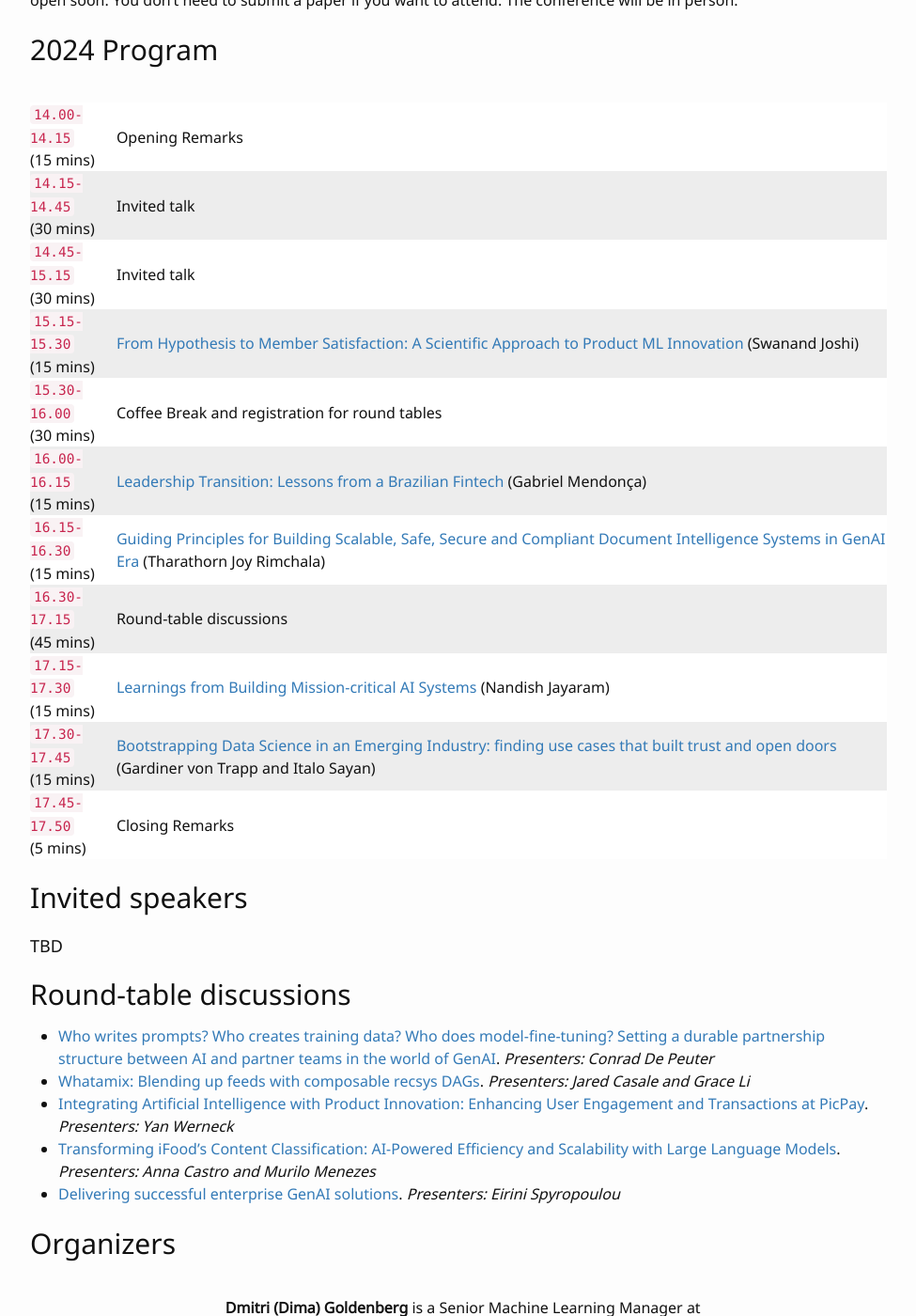
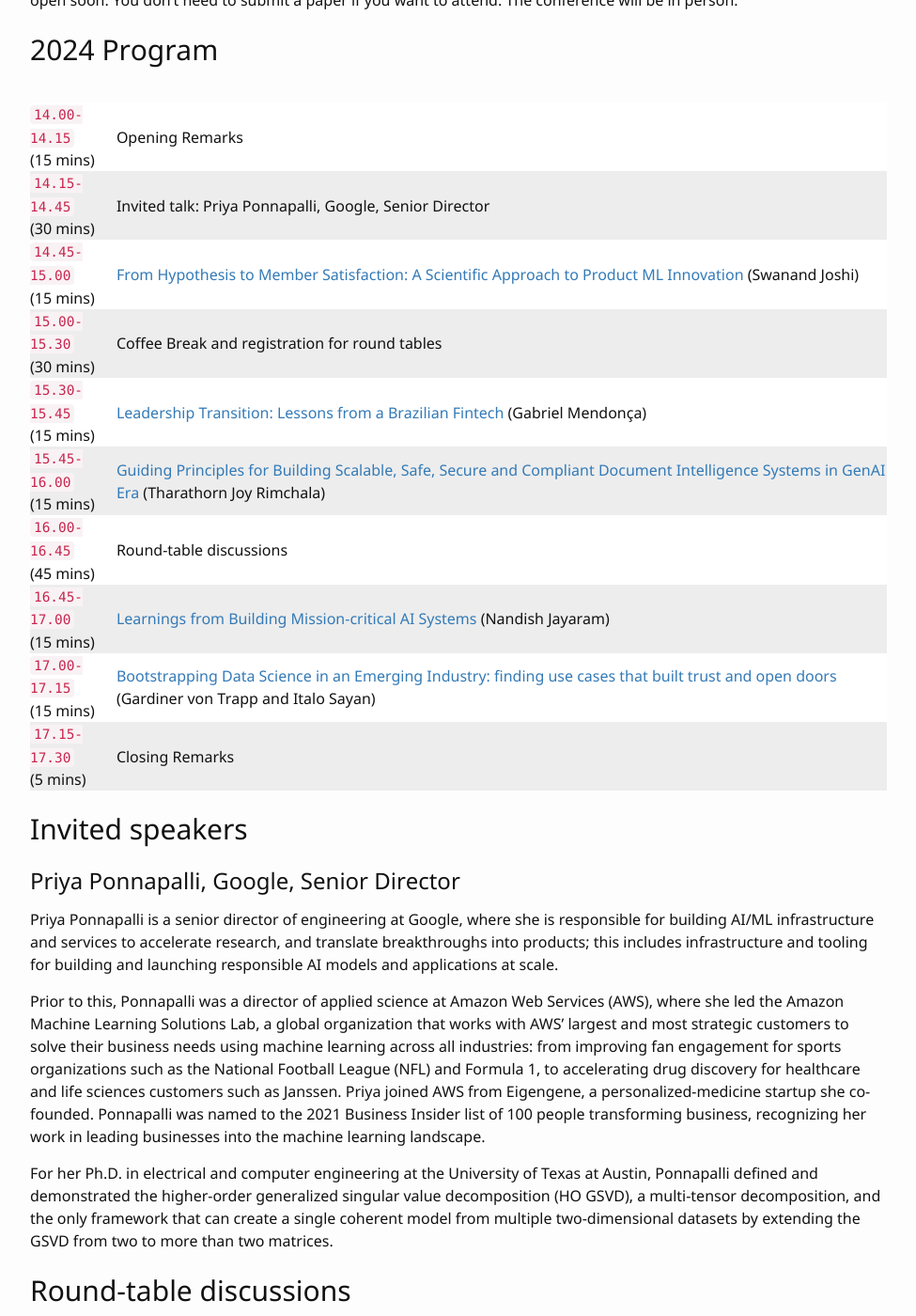
Before and after one commit to wamlm-kdd/wamlm, a Jekyll site: the page built from index.md, in a window 1280 px wide and 1400 px high, scrolled down 3109 px. Shown: the whole window at 94% size, without its empty margins (152-1127 px from the left). Built offline with Jekyll 4.4.1, drawn with Linux system fonts in a browser that asks for light colours; our own code applies the rules of GitHub Pages for plain Markdown files.

Commit message:
Add Priya Ponnapalli bio.

```diff
--- a/index.md
+++ b/index.md
@@ -92,30 +92,37 @@ The workshop is a part of the ACM SIGKDD CONFERENCE ON KNOWLEDGE DISCOVERY AND D
 |:--- |:---|
 | `14.00-14.15` <br /> (15 mins)| Opening Remarks |
 |:--- |:---|
-| `14.15-14.45` <br /> (30 mins) | Invited talk |
+| `14.15-14.45` <br /> (30 mins) | Invited talk: Priya Ponnapalli, Google, Senior Director |
 |:--- |:---|
-| `14.45-15.15` <br />(30 mins) | Invited talk |
+| `14.45-15.00` <br />(15 mins) | [From Hypothesis to Member Satisfaction: A Scientific Approach to Product ML Innovation](papers/wamlm_kdd24_abstract_swanand_joshi.pdf) (Swanand Joshi)|
 |:--- |:---|
-| `15.15-15.30` <br />(15 mins) | [From Hypothesis to Member Satisfaction: A Scientific Approach to Product ML Innovation](papers/wamlm_kdd24_abstract_swanand_joshi.pdf) (Swanand Joshi)|
+| `15.00-15.30` <br />(30 mins) | Coffee Break and registration for round tables |
 |:--- |:---|
-| `15.30-16.00` <br />(30 mins) | Coffee Break and registration for round tables |
+| `15.30-15.45` <br />(15 mins) | [Leadership Transition: Lessons from a Brazilian Fintech](papers/wamlm_kdd24_abstract_gabriel_mendonca.pdf)  (Gabriel Mendonça)|
 |:--- |:---|
-| `16.00-16.15` <br />(15 mins) | [Leadership Transition: Lessons from a Brazilian Fintech](papers/wamlm_kdd24_abstract_gabriel_mendonca.pdf)  (Gabriel Mendonça)|
+| `15.45-16.00` <br /> (15 mins) | [Guiding Principles for Building Scalable, Safe, Secure and Compliant Document Intelligence Systems in GenAI Era](papers/wamlm_kdd24_abstract_tharathorn_joy_rimchala.pdf) (Tharathorn Joy Rimchala)|
 |:--- |:---|
-| `16.15-16.30` <br /> (15 mins) | [Guiding Principles for Building Scalable, Safe, Secure and Compliant Document Intelligence Systems in GenAI Era](papers/wamlm_kdd24_abstract_tharathorn_joy_rimchala.pdf) (Tharathorn Joy Rimchala)|
+|`16.00-16.45` <br />(45 mins) | Round-table discussions |
 |:--- |:---|
-|`16.30-17.15` <br />(45 mins) | Round-table discussions |
+| `16.45-17.00` <br /> (15 mins) | [Learnings from Building Mission-critical AI Systems](papers/wamlm_kdd24_abstract_nandish_jayaram.pdf) (Nandish Jayaram) |
 |:--- |:---|
-| `17.15-17.30` <br /> (15 mins) | [Learnings from Building Mission-critical AI Systems](papers/wamlm_kdd24_abstract_nandish_jayaram.pdf) (Nandish Jayaram) |
+| `17.00-17.15` <br /> (15 mins) | [Bootstrapping Data Science in an Emerging Industry: finding use cases that built trust and open doors](papers/wamlm_kdd24_abstract_gardiner_von_trapp.pdf) (Gardiner von Trapp and Italo Sayan) |
 |:--- |:---|
-| `17.30-17.45` <br /> (15 mins) | [Bootstrapping Data Science in an Emerging Industry: finding use cases that built trust and open doors](papers/wamlm_kdd24_abstract_gardiner_von_trapp.pdf) (Gardiner von Trapp and Italo Sayan) |
-|:--- |:---|
-| `17.45-17.50` <br /> (5 mins) | Closing Remarks |
+| `17.15-17.30` <br /> (5 mins) | Closing Remarks |
 
 </div>
 ## Invited speakers
 
-#### TBD
+### Priya Ponnapalli, Google, Senior Director
+Priya Ponnapalli is a senior director of engineering at Google, where she is responsible for building AI/ML infrastructure and services to accelerate research, and translate breakthroughs into products; this includes infrastructure and tooling for building and launching responsible AI models and applications at scale.
+
+
+
+Prior to this, Ponnapalli was a director of applied science at Amazon Web Services (AWS), where she led the Amazon Machine Learning Solutions Lab, a global organization that works with AWS' largest and most strategic customers to solve their business needs using machine learning across all industries: from improving fan engagement for sports organizations such as the National Football League (NFL) and Formula 1, to accelerating drug discovery for healthcare and life sciences customers such as Janssen. Priya joined AWS from Eigengene, a personalized-medicine startup she co-founded. Ponnapalli was named to the 2021 Business Insider list of 100 people transforming business, recognizing her work in leading businesses into the machine learning landscape.
+
+
+
+For her Ph.D. in electrical and computer engineering at the University of Texas at Austin, Ponnapalli defined and demonstrated the higher-order generalized singular value decomposition (HO GSVD), a multi-tensor decomposition, and the only framework that can create a single coherent model from multiple two-dimensional datasets by extending the GSVD from two to more than two matrices.
 
 ## Round-table discussions
 
```
